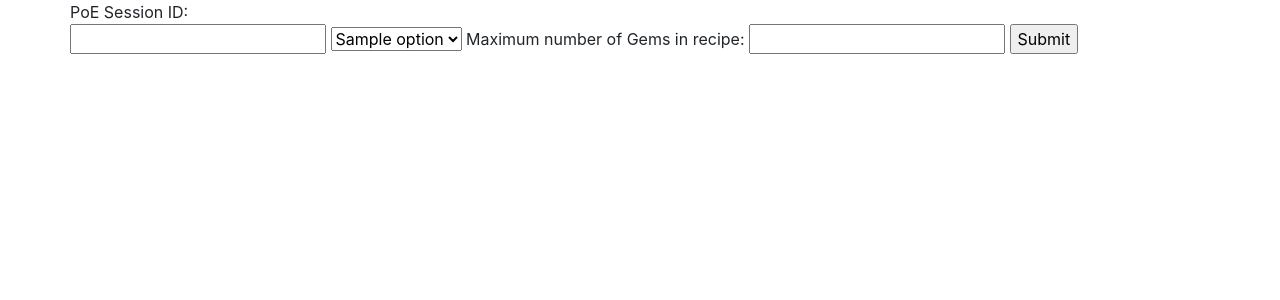
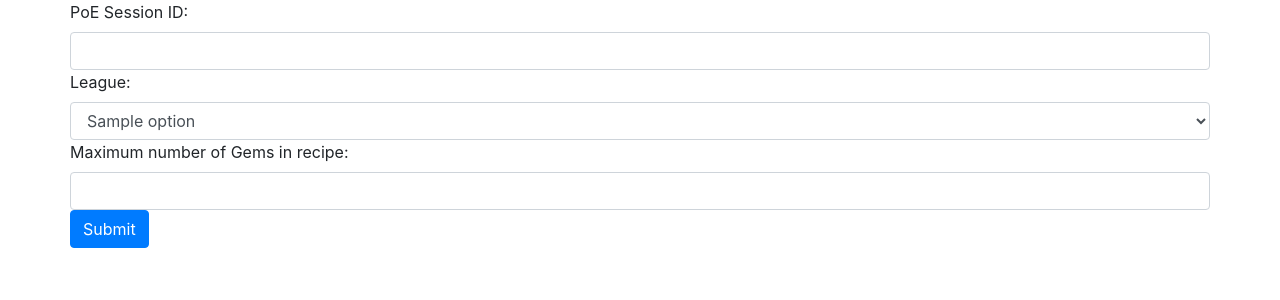
Before and after one commit to KaurakitLeenip/PathOfExileGCPRecipeMaker, a Flask app: template templates/GemCalcForm.html in a window 1280 px wide. Shown: the top 300 px of the page. Run offline with Flask 2, Linux system fonts and the light colour scheme; the template is opened without the code that fills it: most values are stand-ins (such as "Sample title", 1, 10 or a date in 2020); some libraries are stand-ins or nearby versions.

Commit message:
removed .idea folder and bootstrap-ified form

```diff
--- a/pullGems.py
+++ b/pullGems.py
@@ -117,4 +117,3 @@ def pull_gems(poe_session_id):
     print(list_of_gems)
     return list_of_gems
 #print(get_leagues())
-#gems("6630cbafa621cc72dc09a254518f587b")
--- a/templates/GemCalcForm.html
+++ b/templates/GemCalcForm.html
@@ -9,20 +9,33 @@
 <body>
 
 <div class="container" style="margin: auto;">
-    <div class="row">
         <form id="input" action="#" method="post">
-            PoE Session ID:<br>
-            <input type="text" name="POESESSID" required/>
-            <select id="league" name="League">
-                {% for i in option_list %}
-                <option value="{{i}}">{{i}}</option>
-                {% endfor %}
-            </select>
-            Maximum number of Gems in recipe:
-            <input type="text" name="max_recipe_len" required/>
-            <input type="submit" value="Submit"/><br>
+            <div class="row">
+                <label for="sess">PoE Session ID:</label>
+                <div class="input-group">
+                    <input type="text" class="form-control" name="POESESSID" id="sess" required/>
+                </div>
+            </div>
+            <div class="row">
+                <label for="league">League:</label>
+                <div class="input-group">
+                    <select class="form-control" id="league" name="League">
+                        {% for i in option_list %}
+                        <option value="{{i}}">{{i}}</option>
+                        {% endfor %}
+                    </select>
+                </div>
+            </div>
+            <div class="row">
+                <label for="max">Maximum number of Gems in recipe:</label>
+                <div class="input-group">
+                    <input id="max" class="form-control" type="text" name="max_recipe_len" required/>
+                </div>
+            </div>
+            <div class="row">
+                <input type="submit" class="btn btn-primary" value="Submit"/>
+            </div>
         </form>
-    </div>
     <div class="row">
 
     </div>
```
